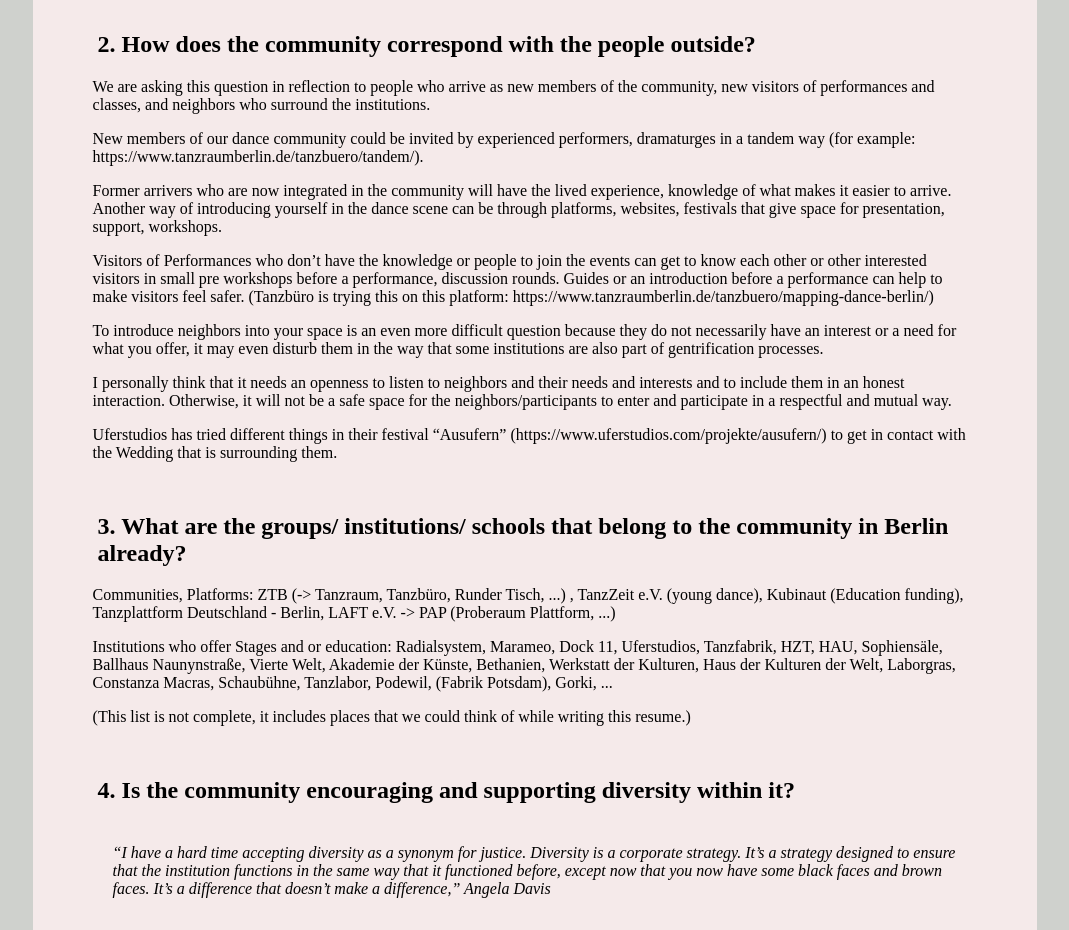
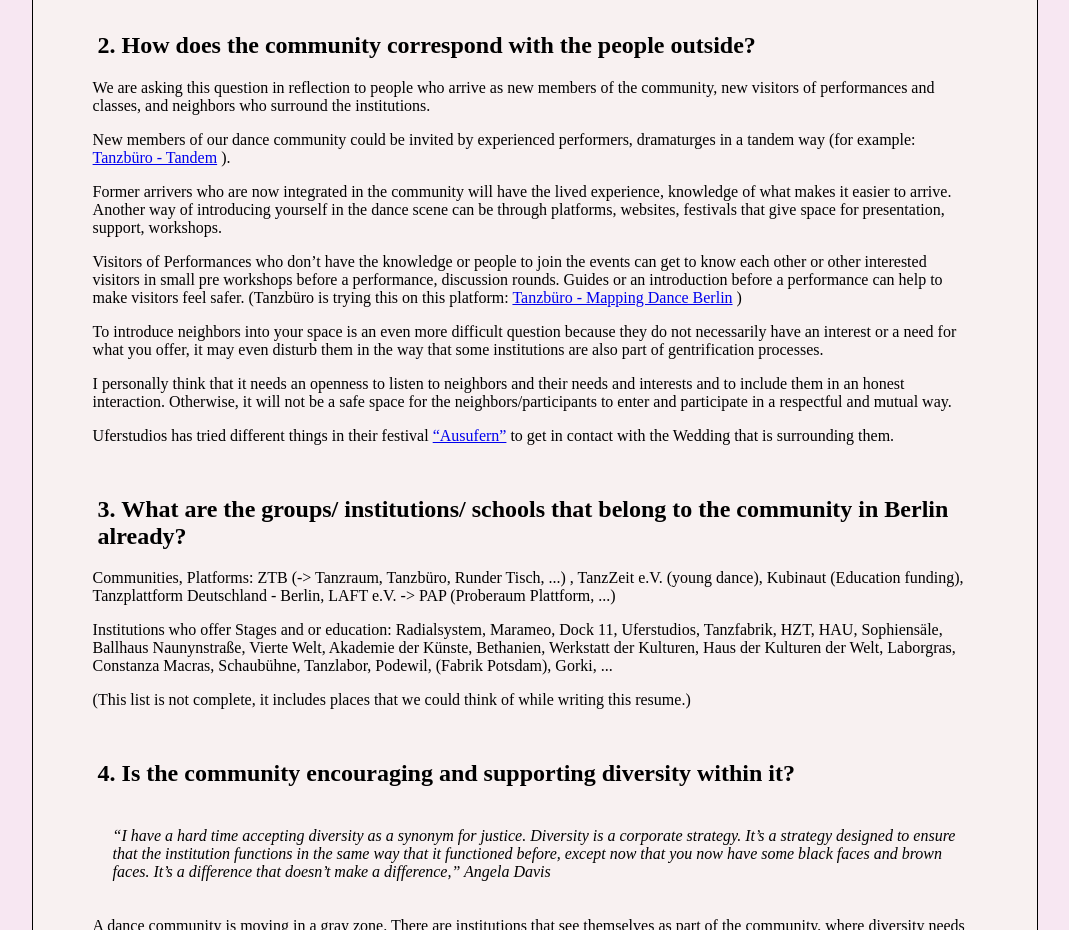
Before and after one commit to GigaHierz/Colloquium-ba2-and-ba3, a plain HTML site: page index.html in a window 1280 px wide. Shown: the part 821-1751 px from the top of the page, without its empty margins (105-1174 px from the left). Drawn offline with Linux system fonts and the light colour scheme.

Commit message:
Add styling

```diff
--- a/index.html
+++ b/index.html
@@ -86,7 +86,10 @@
           <p>
             New members of our dance community could be invited by experienced
             performers, dramaturges in a tandem way (for example:
-            https://www.tanzraumberlin.de/tanzbuero/tandem/).
+            <a href="https://www.tanzraumberlin.de/tanzbuero/tandem/"
+              >Tanzbüro - Tandem</a
+            >
+            ).
           </p>
           <p>
             Former arrivers who are now integrated in the community will have
@@ -101,7 +104,11 @@
             visitors in small pre workshops before a performance, discussion
             rounds. Guides or an introduction before a performance can help to
             make visitors feel safer. (Tanzbüro is trying this on this platform:
-            https://www.tanzraumberlin.de/tanzbuero/mapping-dance-berlin/)
+            <a
+              href="https://www.tanzraumberlin.de/tanzbuero/mapping-dance-berlin/"
+              >Tanzbüro - Mapping Dance Berlin</a
+            >
+            )
           </p>
           <p>
             To introduce neighbors into your space is an even more difficult
@@ -117,9 +124,11 @@
             mutual way.
           </p>
           <p>
-            Uferstudios has tried different things in their festival “Ausufern”
-            (https://www.uferstudios.com/projekte/ausufern/) to get in contact
-            with the Wedding that is surrounding them.
+            Uferstudios has tried different things in their festival
+            <a href="https://www.uferstudios.com/projekte/ausufern/"
+              >“Ausufern”</a
+            >
+            to get in contact with the Wedding that is surrounding them.
           </p>
         </span>
       </div>
@@ -350,7 +359,8 @@
           observations and questions, that we felt like we needed to share.
         </p>
         <p>
-         If you wanna feedback or share your views feel free to write us  <a href="mailto:p.hierzi@hzt-berlin.de ">here.</a>
+          If you wanna feedback or share your views feel free to write us
+          <a href="mailto:p.hierzi@hzt-berlin.de ">here.</a>
         </p>
       </div>
     </div>
--- a/style.css
+++ b/style.css
@@ -1,5 +1,5 @@
 body {
-   background-color: rgb(207, 209, 205);
+   background-color: rgb(240, 208, 230, 0.5);
    display: flex;
    flex-direction: column;
    align-items: center;
@@ -7,15 +7,16 @@ body {
 }
 
 .main {
-   background-color: rgb(245, 234, 234);
+   background-color: rgb(248, 241, 241);
    display:flex;
    flex-direction: column;
 
    width: 70%;
    align-items: center;
 
+   padding: 20px 60px;
 
-   padding: 20px 60px;
+   border: 1px solid black;
 }
 .column {
    display: flex;
```
Also changed, not shown: 1 other file.
